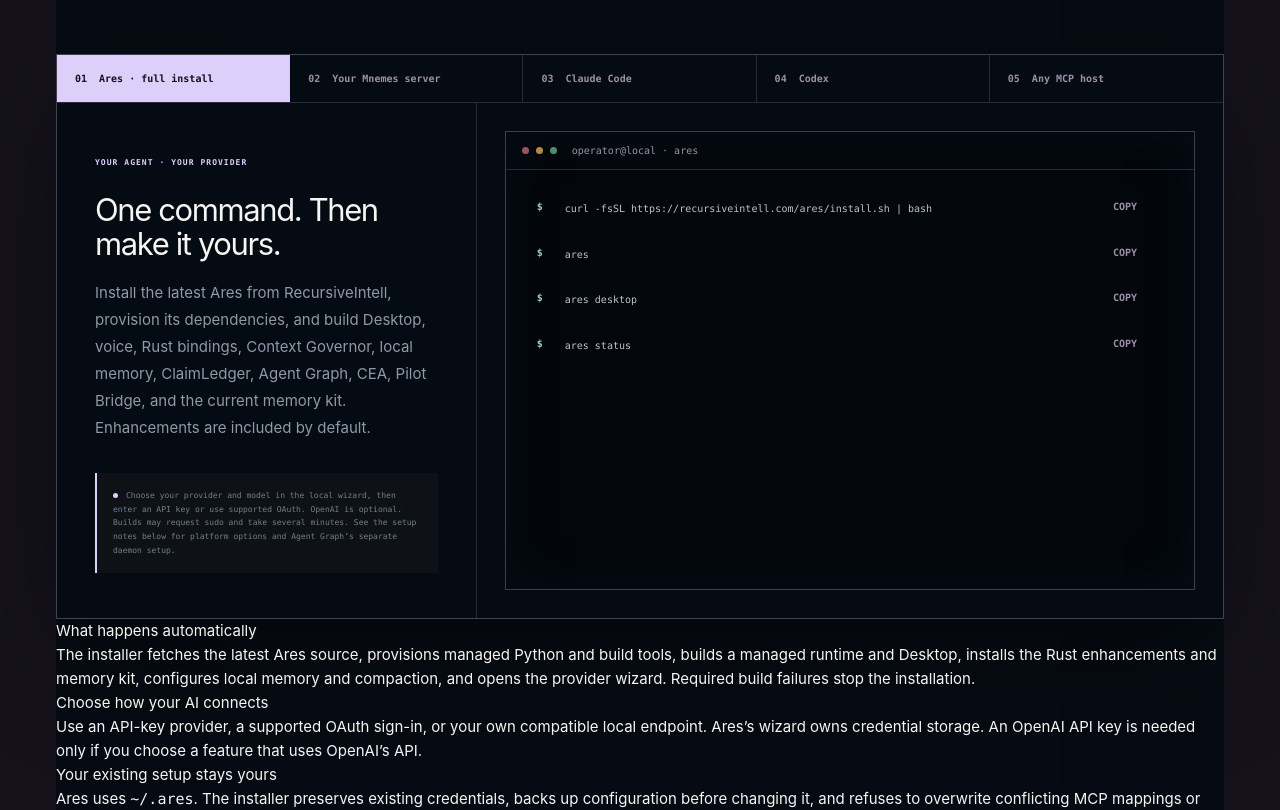
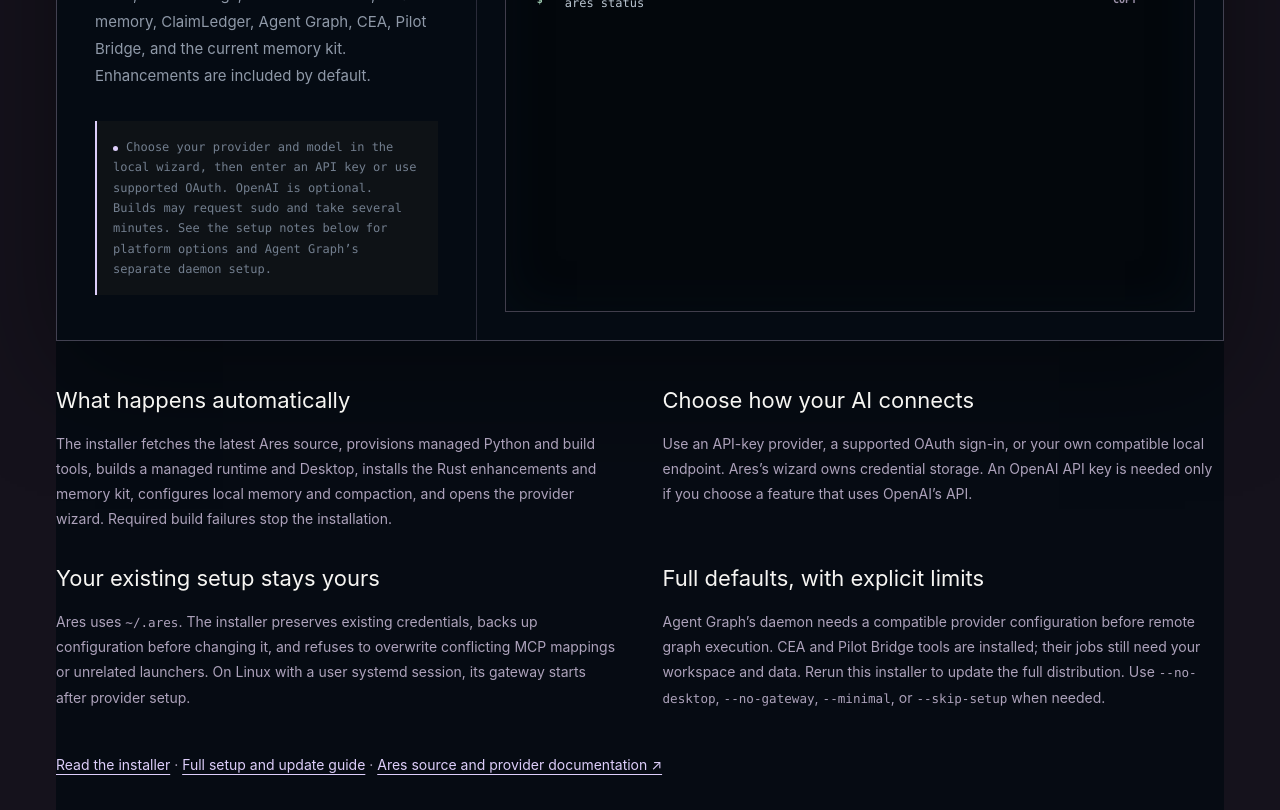
Before and after one commit to RecursiveIntell/recursiveintell-web, a Next.js app: page /install in a window 1280 px wide. Shown: the part 840-1650 px from the top of the page. Built offline with nearby package versions, Linux system fonts and the light colour scheme.

Commit message:
Install full Ares and fix website audit findings: app/studio.css

```diff
--- a/app/studio.css
+++ b/app/studio.css
@@ -1261,6 +1261,20 @@ main {
   font-size: 12px;
   line-height: 1.8;
 }
+.ares-setup-notes { display: grid; grid-template-columns: repeat(2, minmax(0, 1fr)); gap: 30px 45px; margin-top: 42px; }
+.ares-install-page .page-intro { min-height: 0; padding-block: 80px; }
+.ares-setup-notes h2 { font-size: 22px; }
+.ares-setup-notes p { color: var(--muted); font-size: 14px; line-height: 1.8; margin-top: 12px; }
+.ares-setup-notes > p { grid-column: 1 / -1; }
+.ares-setup-notes a { color: var(--cyan); text-decoration: underline; text-underline-offset: 4px; }
+.ares-setup-notes code { overflow-wrap: anywhere; font-size: .9em; }
+.install-copy-feedback { min-height: 24px; margin: 12px 20px; font-size: 12px; color: var(--muted); }
+.terminal code { user-select: text; font-size: 12px; }
+.install-note { font-size: 12px; }
+@media (max-width: 640px) {
+  .ares-setup-notes { grid-template-columns: 1fr; }
+  .ares-install-page .install-panel .terminal { order: -1; }
+}
 /* Retained business routes: the same material, with the studio's layout tokens. */
 .business-page {
   --business-cream: var(--studio-paper);
```
